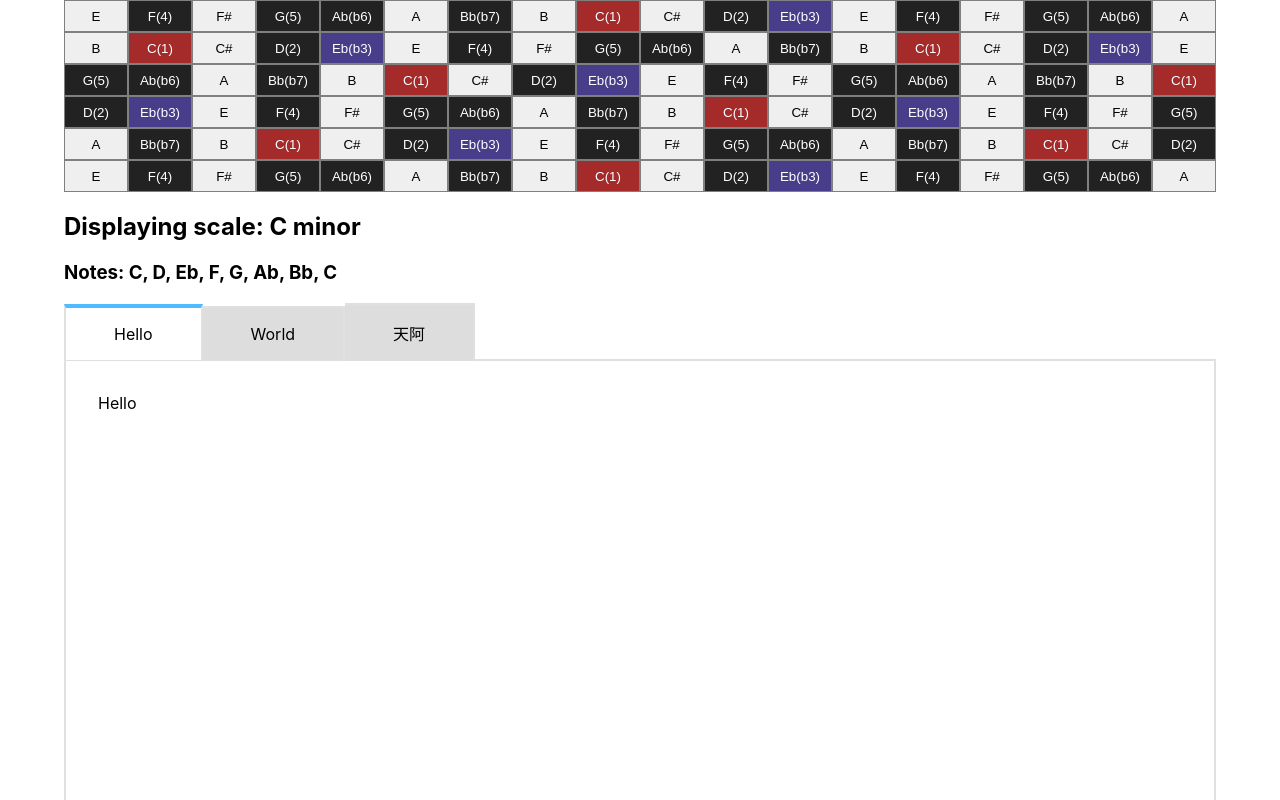
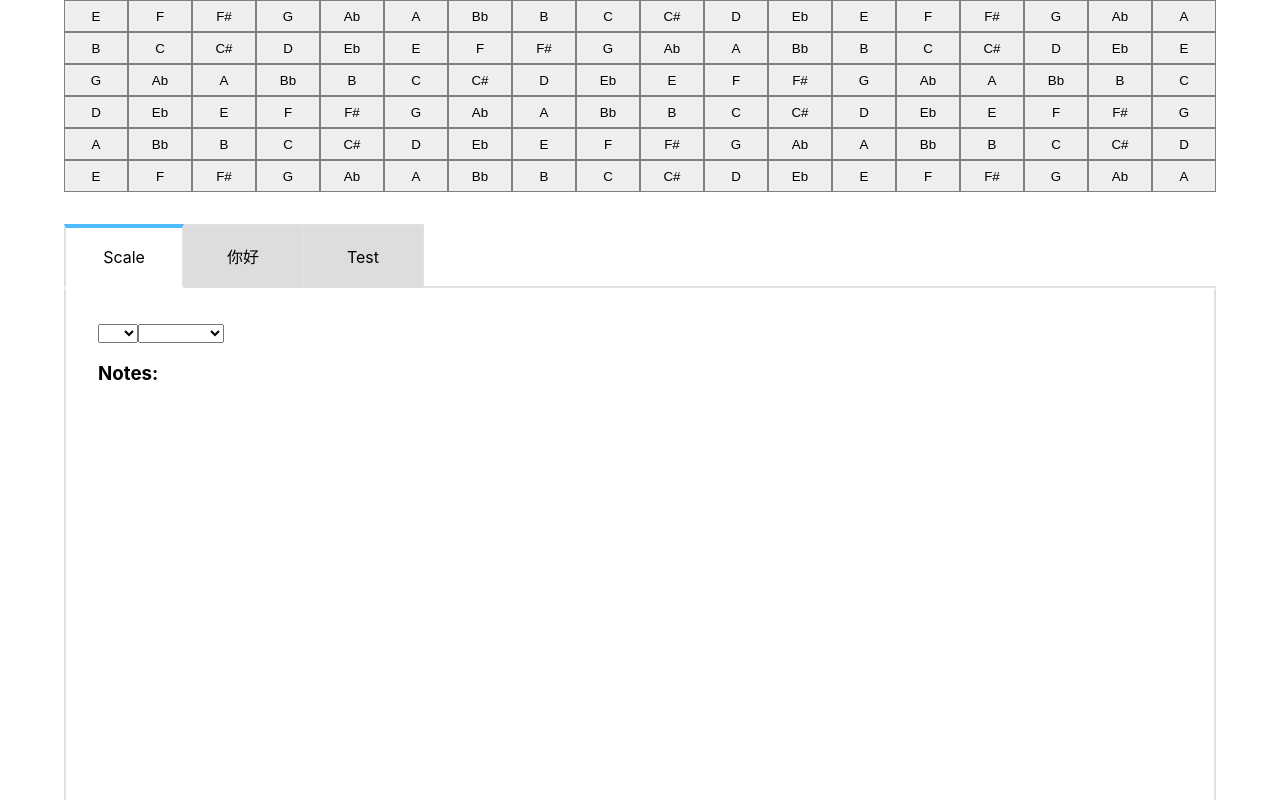
Before and after one commit to harryuan65/Fretboard, a React (Create React App) app: page / in a window 1280 px wide. Shown: the top 800 px of the page. Built offline with nearby package versions, Linux system fonts and the light colour scheme.

Commit message:
feat: tab styles, scale tab!

```diff
--- a/src/App.tsx
+++ b/src/App.tsx
@@ -1,27 +1,23 @@
-import React from 'react';
+import React, { useState } from 'react';
 import Guitar from './components/Guitar';
 import Tabs, { TabItem } from './components/Tabs';
-import Scale from './utils/ScaleFinder';
+import { IScaleWithStep } from './utils/Scale';
 import styles from './App.module.css';
+import ScaleFinder from './components/ScaleFinder';
+
 function App() {
-  const defaultKey = 'C';
-  const defaultScaleType = 'minor';
-  const defaultScale = new Scale(defaultKey, defaultScaleType);
-  defaultScale.calculateList();
-  const scaleNotes = defaultScale.scaleNotes;
+  const [scaleMap, setScaleMap] = useState<IScaleWithStep | null>(null); //new Scale('C', 'major').calculateList()
 
   return (
     <div className="App">
       <main className={styles.main}>
-        <Guitar highlightScale={defaultScale.scaleNotesMap} />
-        <h2>
-          Displaying scale: {defaultKey} {defaultScaleType}
-        </h2>
-        <h3>Notes: {scaleNotes.join(', ')}</h3>
+        <Guitar highlightScale={scaleMap} />
         <Tabs>
-          <TabItem title="Hello">Hello</TabItem>
-          <TabItem title="World">World</TabItem>
-          <TabItem title="天阿">
+          <TabItem title="Scale">
+            <ScaleFinder setScaleMap={setScaleMap} />
+          </TabItem>
+          <TabItem title="你好">World</TabItem>
+          <TabItem title="Test">
             <div>
               <button
                 style={{ cursor: 'pointer' }}
--- a/src/components/Guitar/index.tsx
+++ b/src/components/Guitar/index.tsx
@@ -3,9 +3,9 @@ import freq from '../../contants/freq.json';
 import { IFret } from '../../types/IFret';
 import Fret from '../Fret';
 import styles from './styles.module.css';
-import { IScaleWithStep } from '../../utils/ScaleFinder';
+import { IScaleWithStep } from '../../utils/Scale';
 interface GuitarProps {
-  highlightScale: IScaleWithStep;
+  highlightScale: IScaleWithStep | null;
 }
 
 const Guitar = ({ highlightScale }: GuitarProps) => {
@@ -17,7 +17,7 @@ const Guitar = ({ highlightScale }: GuitarProps) => {
           <div key={`string_${i}`}>
             <div className={styles.stringFrets}>
               {stringFrets.map(({ note, freq }) => {
-                const highlightNote = highlightScale[note];
+                const highlightNote = highlightScale && highlightScale[note];
                 if (!highlightNote) {
                   return <Fret key={String(freq)} note={note} freq={freq} />;
                 } else {
--- /dev/null
+++ b/src/components/ScaleFinder/index.tsx
@@ -0,0 +1,60 @@
+import React, { useCallback, useEffect, useState } from 'react';
+import { Note, Notes } from '../../utils/Notes';
+import Scale, { IScaleWithStep, ScaleName } from '../../utils/Scale';
+
+interface ScaleFinderProps {
+  setScaleMap: React.Dispatch<React.SetStateAction<IScaleWithStep | null>>;
+}
+
+const ScaleFinder = ({ setScaleMap }: ScaleFinderProps) => {
+  const [key, setKey] = useState<Note | ''>('');
+  const [scaleType, setScaleType] = useState<ScaleName | ''>('');
+  const [scaleNotes, setScaleNotes] = useState<Note[]>([]);
+
+  useEffect(() => {
+    if (key && scaleType) {
+      // Calculate scale map is both of them are present.
+      const currentScale = new Scale(key, scaleType);
+      currentScale.calculateList();
+      setScaleNotes(currentScale.scaleNotes);
+      setScaleMap(currentScale.scaleNotesMap);
+    } else {
+      // Clear all highlighting is either of key and scaleType is empty.
+      setScaleMap(null);
+    }
+  }, [key, scaleType, setScaleMap]);
+
+  const allNotes = ['', ...Notes.all];
+  const allScaleNames = ['', ...Object.keys(Scale.scaleSteps)];
+
+  return (
+    <div>
+      <select
+        onChange={(event) =>
+          setKey((event.target as HTMLSelectElement).value as Note)
+        }
+      >
+        {allNotes.map((note) => (
+          <option key={`note-${note}`} value={note}>
+            {note}
+          </option>
+        ))}
+      </select>
+
+      <select
+        onChange={(event) =>
+          setScaleType((event.target as HTMLSelectElement).value as ScaleName)
+        }
+      >
+        {allScaleNames.map((scaleName) => (
+          <option key={`scale-${scaleName}`} value={scaleName}>
+            {scaleName}
+          </option>
+        ))}
+      </select>
+      <h3>Notes: {scaleNotes.join(', ')}</h3>
+    </div>
+  );
+};
+
+export default ScaleFinder;
--- a/src/components/Tabs/index.tsx
+++ b/src/components/Tabs/index.tsx
@@ -30,8 +30,8 @@ const Tabs: React.FC<TabsProps> = ({ children }: TabsProps) => {
     return child;
   });
   return (
-    <div>
-      <div>
+    <div className={styles.tabs}>
+      <div className={styles.tabEntryWrap}>
         {children?.map(({ props }, i) => (
           <span
             key={props.title}
@@ -44,6 +44,7 @@ const Tabs: React.FC<TabsProps> = ({ children }: TabsProps) => {
             {props.title}
           </span>
         ))}
+        <span className={styles.tabEntry}></span>
       </div>
       {updatedChildren}
     </div>
--- a/src/components/Tabs/styles.module.css
+++ b/src/components/Tabs/styles.module.css
@@ -2,17 +2,40 @@
   --tab-item-border: 2px solid #e0e0e0;
 }
 
+.tabs {
+  margin: 32px 0;
+}
+
+.tabEntryWrap {
+  border-bottom: var(--tab-item-border);
+  display: flex;
+  align-items: center;
+}
+
 .tabEntry {
-  display: inline-block;
+  display: flex;
+  align-items: center;
+  justify-content: center;
+  height: 64px;
+  width: 120px;
   border: var(--tab-item-border);
-  border-bottom: none;
-  padding: 16px 48px;
   background-color: #ddd;
   position: relative;
   z-index: 1;
-
+  line-height: 2rem;
   cursor: pointer;
   transition: background-color 0.2s ease;
+  border-bottom: none;
+}
+
+/* [tab1][tab2][tab3][____useless__tab4_____] */
+.tabEntry:last-child {
+  flex-grow: 1;
+  background-color: white;
+  border-top: none;
+  border-left: none;
+  border-right: none;
+  border-bottom: var(--tab-item-border);
 }
 
 .tabEntry:not(:first-child) {
@@ -21,7 +44,7 @@
 
 .tabEntry.active {
   border-top: 4px solid rgb(80, 187, 254);
-  border-bottom: none;
+  border-bottom: 2px solid white;
   background-color: white;
   transition: background-color 0.2s ease;
 }
@@ -29,11 +52,12 @@
 .tabItem {
   padding: 32px;
   border: var(--tab-item-border);
+  border-top: 2px solid white;
   height: calc(100vh - 200px);
   display: none;
   position: relative;
   top: -2px;
-  z-index: 0;
+  z-index: 2;
 }
 
 .tabItem.active {
```
Also changed, not shown: src/hooks/useScales.tsx (added, +33 -0 lines), src/utils/Scale.ts (renamed from src/utils/ScaleFinder.ts).
